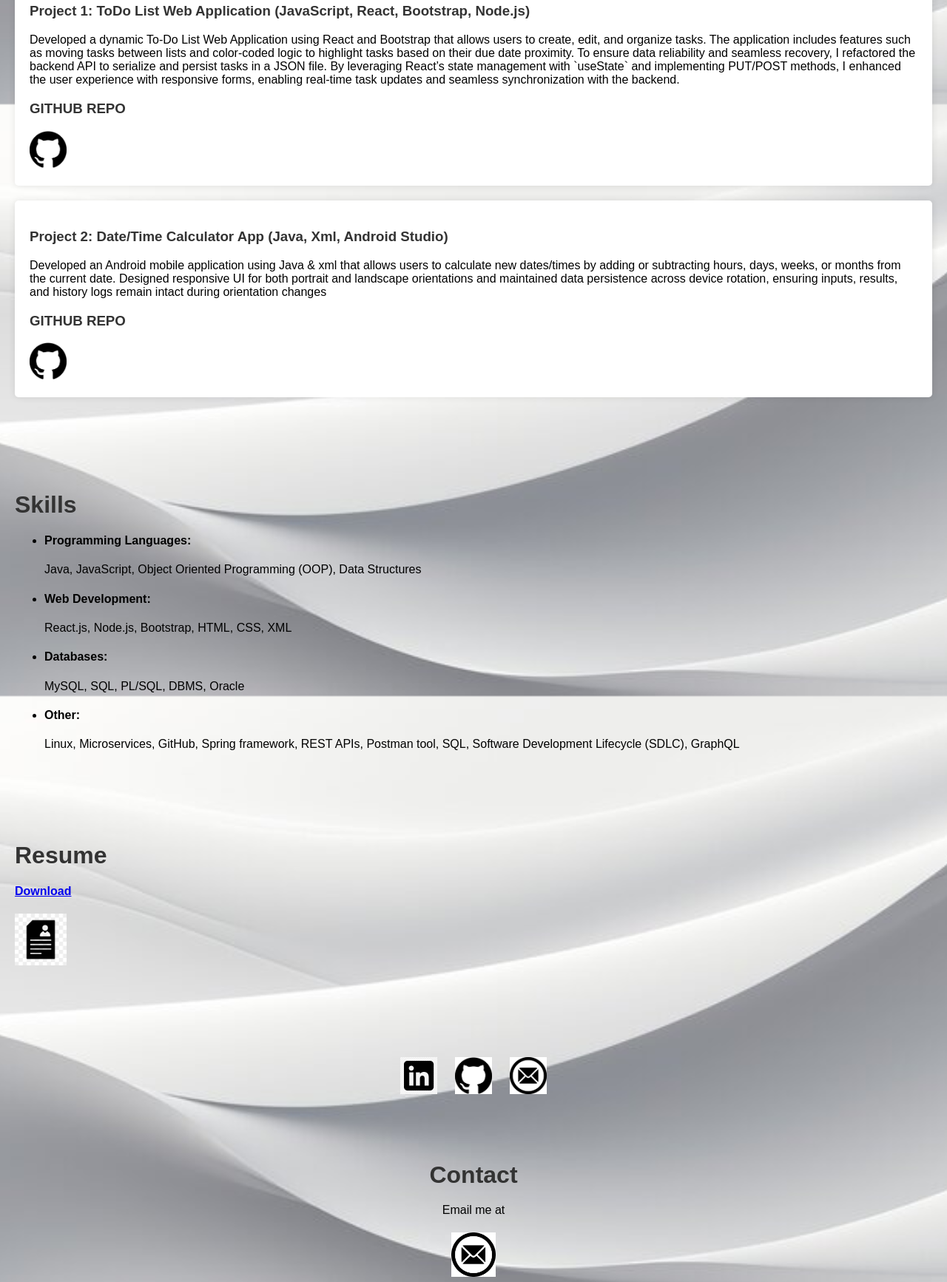
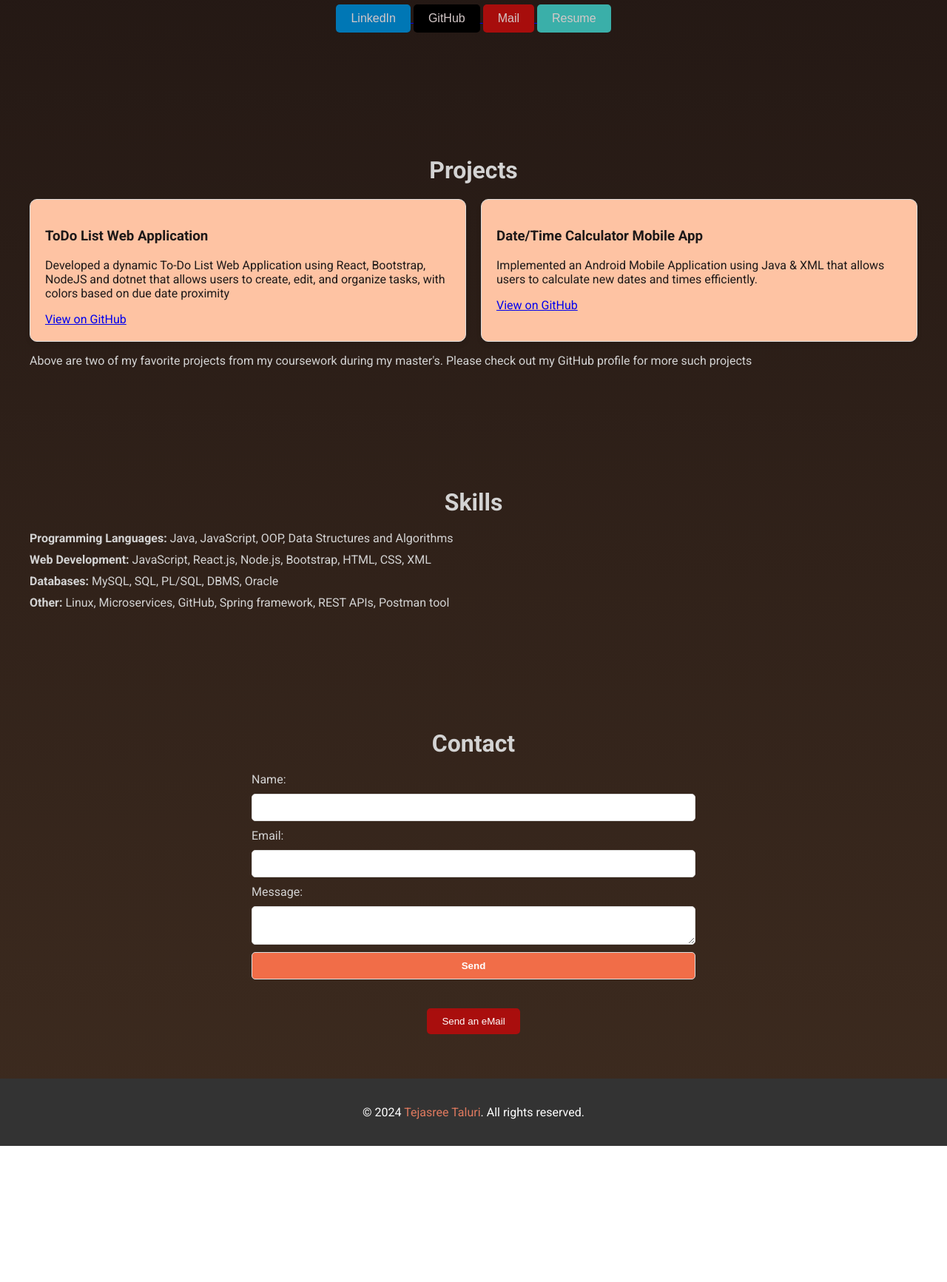
Before and after one commit to ttaluri/MyPortfolio, a plain HTML site: page index.html in a window 1280 px wide. Shown: the part 659-2392 px from the top of the page at 74% size. After the commit the page ends 2208 px from the top, so only its background shows below. Drawn offline with Linux system fonts and the light colour scheme.

Commit message:
Update index.html

```diff
--- a/index.html
+++ b/index.html
@@ -4,13 +4,200 @@
     <meta charset="UTF-8">
     <meta name="viewport" content="width=device-width, initial-scale=1.0">
     <title>Tejasree Taluri | Portfolio</title>
+    <link href="https://fonts.googleapis.com/css2?family=Roboto:wght@300;400;700&display=swap" rel="stylesheet">
     <link rel="stylesheet" href="styles.css">
+    <link rel="stylesheet" href="https://cdnjs.cloudflare.com/ajax/libs/font-awesome/6.0.0-beta3/css/all.min.css">
+    <script type="text/javascript" src="https://cdn.emailjs.com/dist/email.min.js"></script>
+    <style>
+        /* General Styles */
+        body {
+            font-family: 'Roboto', sans-serif;
+            margin: 0;
+            padding: 0;
+            scroll-behavior: smooth;
+            background: linear-gradient(to bottom, #1A1110, #3D2B1F); /* Updated background */
+            color: lightgray; /* Updated text color */
+        }
+        header {
+            background: #e1562f;
+            color: rgb(227, 218, 218);
+            padding: 20px 0;
+        }
+        nav {
+            display: flex;
+            justify-content: space-between;
+            align-items: center;
+            max-width: 1200px;
+            margin: 0 auto;
+            padding: 0 20px;
+        }
+        nav ul {
+            list-style: none;
+            display: flex;
+            gap: 20px;
+        }
+        nav a {
+            text-decoration: none;
+            color: white;
+            font-weight: 500;
+            transition: color 0.3s;
+        }
+        nav a:hover {
+            color: #ffdbdb;
+        }
+        h1 {
+            margin: 0;
+        }
+
+        /* Section Styles */
+        section {
+            padding: 60px 20px;
+            max-width: 1200px;
+            margin: 0 auto;
+        }
+        section h2 {
+            text-align: center;
+            margin-bottom: 20px;
+            color: lightgray; /* Updated color */
+        }
+
+        /* About Section */
+        #about {
+            text-align: center;
+        }
+        #about img {
+            border-radius: 50%;
+            width: 150px;
+            height: 150px;
+            object-fit: cover;
+            margin-bottom: 20px;
+            border: 5px solid #e06527ee;
+        }
+
+        /* Quick Access - Updated with buttons */
+        #quickAccess {
+            display: flex;
+            justify-content: center;
+            gap: 20px;
+            flex-direction: column;
+            align-items: center;
+        }
+        #quickAccess button {
+            padding: 10px 20px;
+            border: none;
+            border-radius: 5px;
+            color: rgb(212, 200, 200);
+            font-size: 16px;
+            cursor: pointer;
+            margin-bottom: 20px; /* Increased margin to add space */
+        }
+        #quickAccess .linkedin {
+            background-color: #0077b5; /* Blue button for LinkedIn */
+        }
+        #quickAccess .github {
+            background-color: #000000; /* Black button for GitHub */
+        }
+        #quickAccess .mail {
+            background-color: #b10c0cee; /* Red button for Mail */
+        }
+        #quickAccess .resume {
+            background-color: #3aafa9; /* Greenish color for Resume */
+        }
+
+        /* Projects Section */
+        .projects-container {
+            display: grid;
+            grid-template-columns: repeat(auto-fit, minmax(300px, 1fr));
+            gap: 20px;
+        }
+        .project-card {
+            border: 1px solid #ddd;
+            border-radius: 10px;
+            padding: 20px;
+            box-shadow: 0 4px 6px rgba(0, 0, 0, 0.1);
+            transition: transform 0.3s;
+            background: #fec3a3; /* Softer background color for project cards */
+            color: #1e1919; /* Light grey color for text inside project cards */
+        }
+
+
+        .project-card:hover {
+            transform: translateY(-5px);
+        }
+
+        /* Skills Section */
+        #skills ul {
+            list-style: none;
+            padding: 0;
+        }
+        #skills ul li {
+            margin-bottom: 10px;
+        }
+
+        /* Contact Section */
+        form {
+            display: flex;
+            flex-direction: column;
+            gap: 10px;
+            max-width: 600px;
+            margin: 0 auto;
+        }
+        form input, form textarea, form button {
+            padding: 10px;
+            border: 1px solid #ddd;
+            border-radius: 5px;
+        }
+        form button {
+            background: #f16d48; /* Updated button color */
+            color: white;
+            font-weight: bold;
+            cursor: pointer;
+        }
+        form button:hover {
+            background: #d74828;
+        }
+
+        .email-btn-container {
+            display: flex;
+            justify-content: center;
+            align-items: center;
+            margin-top: 20px; /* Adds space above the button */
+        }
+
+        .email-btn-container button {
+            margin: 0;
+            padding: 10px 20px;
+            background-color: #b10c0cee; /* Red button for Mail */
+            color: white;
+            border: none;
+            border-radius: 5px;
+            cursor: pointer;
+        }
+
+        /* Footer */
+        footer {
+            background: #333;
+            color: white;
+            text-align: center;
+            padding: 20px;
+        }
+        footer a {
+            color: #E07A5F; /* Updated footer link color */
+            text-decoration: none;
+        }
+
+        @media (max-width: 768px) {
+            nav ul {
+                flex-direction: column;
+            }
+        }
+    </style>
 </head>
 <body>
     <!-- Header Section -->
     <header>
         <nav>
-            <h1>Tejasree Taluri </h1>
+            <h1>Tejasree Taluri</h1>
             <ul>
                 <li><a href="#about">About</a></li>
                 <li><a href="#projects">Projects</a></li>
@@ -23,83 +210,64 @@
 
     <!-- About Section -->
     <section id="about">
-        <img class="dp" src="images/tejuuu.png" alt="Your Picture">
+        <img src="images/tejuuu.png" alt="Your Picture">
         <h2>About Me</h2>
-        <p>Hi, I'm Tejasree Taluri, a passionate programmer with expertise in Java, JavaScript, and MySQL. I'm currently pursuing Master’s degree in Computer Science, with over 2 years of experience as an Associate Software Engineer, specialized in designing, developing, and maintaining software solutions.</p>
-
+        <p>Hi, I’m Tejasree Taluri, a Master’s in Computer Science student with over 3 years of experience as an Associate Software Engineer. I specialize in designing, developing, and maintaining robust software solutions, leveraging my expertise in Java, JavaScript, SQL and more. Proficient with various technologies and tools, I thrive in Agile environments and collaborate effectively with teams to deliver high-quality, scalable software. I will graduate in March 2025 and am currently seeking full-time roles to further advance my career.</p>
     </section>
 
+    <!-- Quick Access Section -->
     <section id="quickAccess">
         <h2>Quick Access</h2>
-        <a href="https://www.linkedin.com/in/taluri/" target="_blank" rel="noopener">
-            <img src="images/linkedinLogo2.png" alt="LinkedIn">
+        <div>
+            <a href="https://www.linkedin.com/in/taluri" target="_blank" rel="noopener">
+                <button class="linkedin">LinkedIn</button>
             </a>
             <a href="https://github.com/ttaluri" target="_blank" rel="noopener">
-            <img src="images/github.png" alt="GitHub">
+                <button class="github">GitHub</button>
             </a>
             <a href="mailto:taluritejashree991@gmail.com">
-            <img src="images/emailLogo.png" alt="Gmail">
+                <button class="mail">Mail</button>
             </a>
-        <a href="Resume-TejasreeTaluri.pdf" target="_blank">
-            <img src="images/resume2.png" alt="Resume">
+            <a href="Resume-TejasreeTaluri.pdf" target="_blank" rel="noopener">
+                <button class="resume">Resume</button>
             </a>
+        </div>
     </section>
 
     <!-- Projects Section -->
     <section id="projects">
         <h2>Projects</h2>
-        <div class="project">
-            <h3>Project 1: ToDo List Web Application (JavaScript, React, Bootstrap, Node.js)</h3>
-            <p>Developed a dynamic To-Do List Web Application using React and Bootstrap that allows users to create, edit, and organize tasks. The application includes features such as moving tasks between lists and color-coded logic to highlight tasks based on their due date proximity. To ensure data reliability and seamless recovery, I refactored the backend API to serialize and persist tasks in a JSON file. By leveraging React’s state management with `useState` and implementing PUT/POST methods, I enhanced the user experience with responsive forms, enabling real-time task updates and seamless synchronization with the backend.</p>
-            <h3>GITHUB REPO</h3>
-            <a href="https://github.com/ttaluri/ToDoListWebApp" target="_blank" rel="noopener"> <img src="images/github.png" alt="GitHub" style="width: 50px; height: auto;"> </a>
+        <div class="projects-container">
+            <div class="project-card">
+                <h3>ToDo List Web Application</h3>
+                <p>Developed a dynamic To-Do List Web Application using React, Bootstrap, NodeJS and dotnet that allows users to create, edit, and organize tasks, with colors based on due date proximity</p>
+                <a href="https://github.com/ttaluri/ToDoListWebApp" target="_blank" rel="noopener">View on GitHub</a>
             </div>
-        <div class="project">
-            <h3>Project 2: Date/Time Calculator App (Java, Xml, Android Studio)</h3>
-            <p>Developed an Android mobile application using Java & xml that allows users to calculate new dates/times by adding or subtracting hours, days, weeks, or months from the current date. Designed responsive UI for both portrait and landscape orientations and maintained data persistence across device rotation, ensuring inputs, results, and history logs remain intact during orientation changes</p>
-            <h3>GITHUB REPO</h3>
-            <a href="https://github.com/ttaluri" target="_blank" rel="noopener"> <img src="images/github.png" alt="GitHub" style="width: 50px; height: auto;"> </a>
+            <div class="project-card">
+                <h3>Date/Time Calculator Mobile App</h3>
+                <p>Implemented an Android Mobile Application using Java & XML that allows users to calculate new dates and times efficiently.</p>
+                <a href="https://github.com/ttaluri" target="_blank" rel="noopener">View on GitHub</a>
             </div>
+        </div>
+        <p>Above are two of my favorite projects from my coursework during my master's. Please check out my GitHub profile for more such projects</p>
     </section>
+
 
     <!-- Skills Section -->
     <section id="skills">
         <h2>Skills</h2>
         <ul>
-            <li><h4>Programming Languages:</h4>Java, JavaScript, Object Oriented Programming (OOP), Data Structures</li>
-            <li><h4>Web Development:</h4>React.js, Node.js, Bootstrap, HTML, CSS, XML</li>
-            <li><h4>Databases:</h4>MySQL, SQL, PL/SQL, DBMS, Oracle</li>
-            <li><h4>Other:</h4>Linux, Microservices, GitHub, Spring framework, REST APIs, Postman tool, SQL, Software Development Lifecycle (SDLC), GraphQL</li>
-
+            <li><strong>Programming Languages:</strong> Java, JavaScript, OOP, Data Structures and Algorithms</li>
+            <li><strong>Web Development:</strong> JavaScript, React.js, Node.js, Bootstrap, HTML, CSS, XML</li>
+            <li><strong>Databases:</strong> MySQL, SQL, PL/SQL, DBMS, Oracle</li>
+            <li><strong>Other:</strong> Linux, Microservices, GitHub, Spring framework, REST APIs, Postman tool </li>
         </ul>
     </section>
 
-    <!-- Resume Section -->
-    <section id="resume">
-        <h2>Resume</h2>
-        <a href="Resume-TejasreeTaluri.pdf" target="_blank"> <h4>Download</h4> <img src="images/resume2.png" alt="Resume" style="width: 70px; height: auto;"></a>
-    </section>
-
-
     <!-- Contact Section -->
     <section id="contact">
-        <section id="social">
-            <div class="social-icons">
-                <a href="www.linkedin.com/in/taluri" target="_blank" rel="noopener">
-                    <img src="images/linkedinLogo.png" alt="LinkedIn">
-                </a>
-                <a href="https://github.com/ttaluri" target="_blank" rel="noopener">
-                    <img src="images/github.png" alt="GitHub">
-                </a>
-                <a href="mailto:taluritejashree991@gmail.com">
-                    <img src="images/emailLogo.png" alt="Gmail">
-                </a>
-            </div>
-        </section>
-        <div style="text-align: center; margin: 20px 0;">
-        <h2 style="text-align: center">Contact</h2>
-        <p class="contactEmailLogo">Email me at <h4><a href="mailto:taluritejashree991@gmail.com"> <img src="images/emailLogo.png" alt="Gmail" style="width: 60px; height: auto;"> </a> </h4> or fill out the form below:</p>
-        <form>
+        <h2>Contact</h2>
+        <form id="contact-form">
             <label for="name">Name:</label>
             <input type="text" id="name" name="name">
             <label for="email">Email:</label>
@@ -108,15 +276,48 @@
             <textarea id="message" name="message"></textarea>
             <button type="submit">Send</button>
         </form>
+<br>
+        <div class="email-btn-container">
+            <a href="mailto:taluritejashree991@gmail.com">
+                <button class="mail">Send an eMail</button>
+            </a>
         </div>
     </section>
 
     <footer>
-
-        <p>&copy; 2024 Tejasree Taluri. All rights reserved.</p>
+        <p>&copy; 2024 <a href="#">Tejasree Taluri</a>. All rights reserved.</p>
     </footer>
 
+    <script>
+        const form = document.querySelector('form');
 
-    <script src="scripts.js"></script>
+        form.addEventListener('submit', (e) => {
+            e.preventDefault();
+
+            const formData = new FormData(form);
+            const data = {
+                name: formData.get('name'),
+                email: formData.get('email'),
+                message: formData.get('message'),
+            };
+
+            fetch('http://localhost:3000/send-email', {
+                method: 'POST',
+                headers: {
+                    'Content-Type': 'application/json',
+                },
+                body: JSON.stringify(data),
+            })
+            .then(response => response.text())
+            .then(result => {
+                alert(result);
+                form.reset();
+            })
+            .catch(error => {
+                alert('Failed to send message, please try again later.');
+            });
+        });
+    </script>
+
 </body>
 </html>
```
Lines whose indentation alone changed are shown as unchanged.
